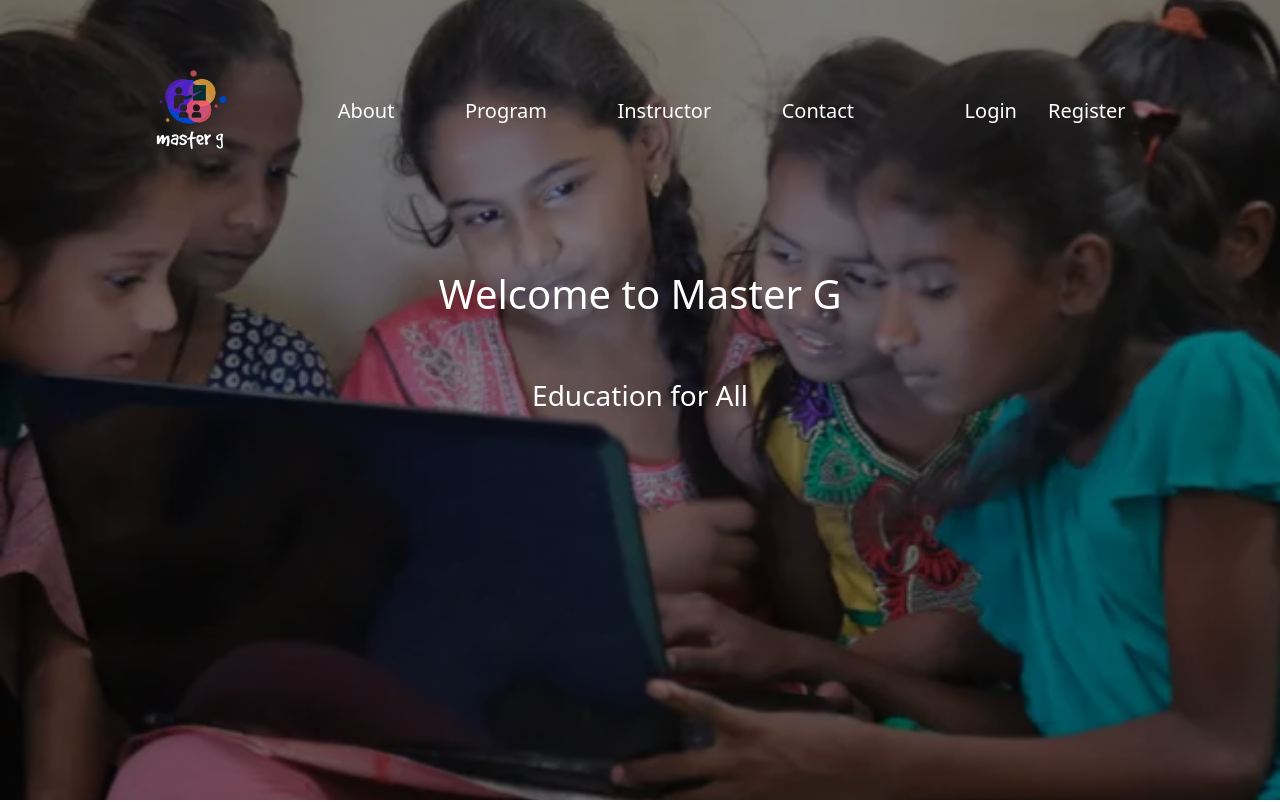
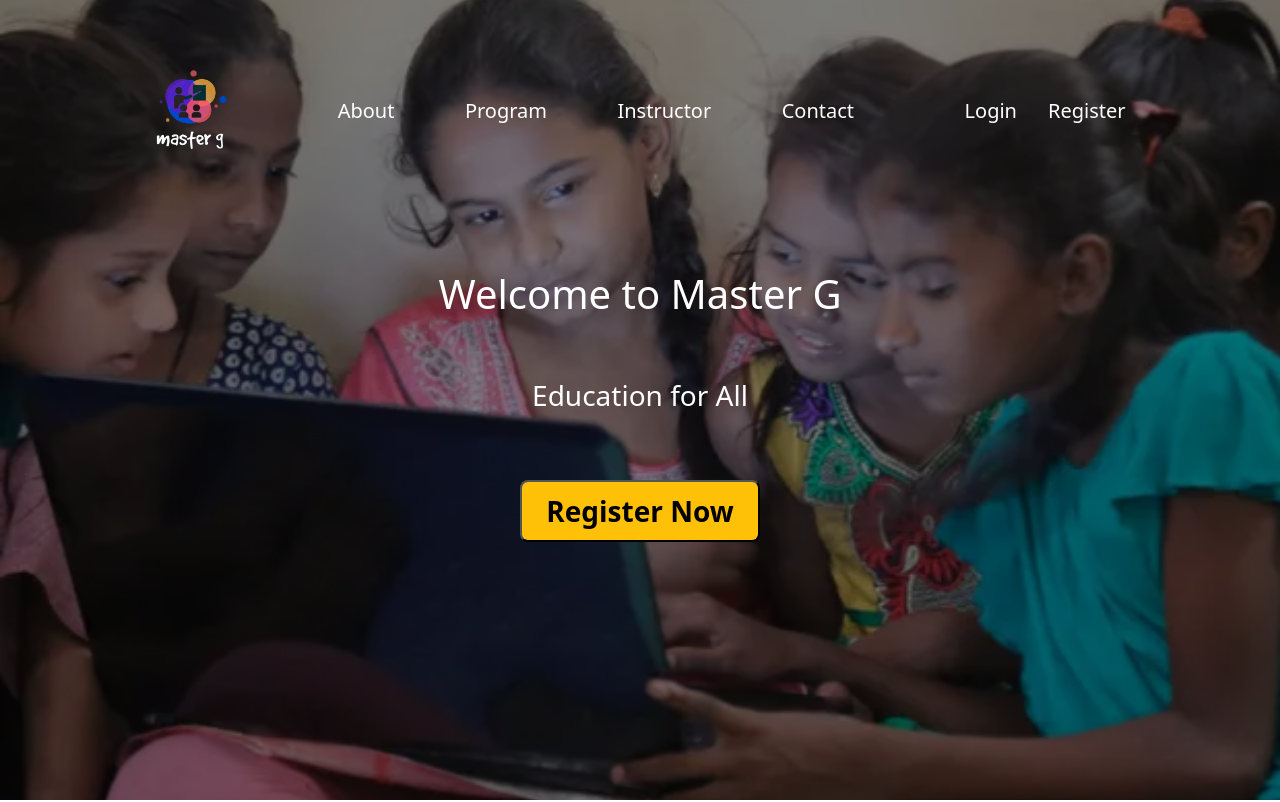
Before and after one commit to atulsingh369/Bug-Busters, a React (Create React App) app in the folder client/: page / in a window 1280 px wide. Shown: the top 802 px of the page. Built offline with nearby package versions, Linux system fonts and the light colour scheme.

Commit message:
updated login

```diff
--- a/client/src/components/section-1.js
+++ b/client/src/components/section-1.js
@@ -1,8 +1,13 @@
-import React from 'react';
+import { useDispatch, useSelector } from "react-redux";
+import React, { Fragment, useRef, useState, useEffect } from "react";
+import { clearErrors, login, register } from "../userAction";
+import { Link } from 'react-router-dom'
 import bg from "../assets/slum.png";
 import Navbar from '../layout/Navbar'
 
 const section1 = () => {
+
+
 
 	const styles = {
 		header: {
@@ -28,6 +33,10 @@ const section1 = () => {
 					<div className="d-flex flex-column text-white vh-75 d-flex justify-content-center align-items-center" >
 						<h1 className='fs-1 mt-5'>Welcome to Master G</h1>
 						<p className='fs-3 mt-5'>Education for All</p>
+						<Link to="/login">
+							<button className='p-2 bg-warning rounded-3 mt-5 fs-3 text-black fw-semibold px-4'>
+								Register Now
+							</button></Link>
 					</div>
 				</div>
 
--- a/client/src/components/section2.js
+++ b/client/src/components/section2.js
@@ -8,9 +8,9 @@ const section2 = () => {
 				<div>
 					<h3>Why you Join Us?</h3>
 				</div>
-				<div>
-					<img src={logo} alt="img" />
-				</div>
+
+				<img src={logo} alt="img" />
+
 			</div>
 		</>
 	)
--- a/client/src/layout/Navbar.js
+++ b/client/src/layout/Navbar.js
@@ -1,11 +1,14 @@
 import { useDispatch, useSelector } from "react-redux";
 import React, { Fragment, useRef, useState, useEffect } from "react";
 import { Link } from 'react-router-dom'
+import { clearErrors, login, register } from "../userAction";
 import logo from '../assets/master_g.png'
 
 const Header = () => {
 
 	const dispatch = useDispatch();
+
+	const login = useRef(null);
 
 	const { error, isAuthenticated } = useSelector(
 		(state) => state.user
@@ -17,7 +20,7 @@ const Header = () => {
 			dispatch(clearErrors());
 		}
 		if (isAuthenticated) {
-			history("/account");
+			login.current.classList.add("d-none");
 		}
 	}, [dispatch, error, isAuthenticated]);
 
@@ -49,7 +52,7 @@ const Header = () => {
 					</span>
 				</Link>
 
-				<div className="fs-5 justify-content-end" id="navbarNavAltMarkup">
+				<div ref={login} className="fs-5 justify-content-end" id="navbarNavAltMarkup">
 					<div className="navbar-nav mb-2 align-items-center mb-lg-0 ms-3">
 						<div
 							className="btn-group btn-group-lg  border-0"
```
